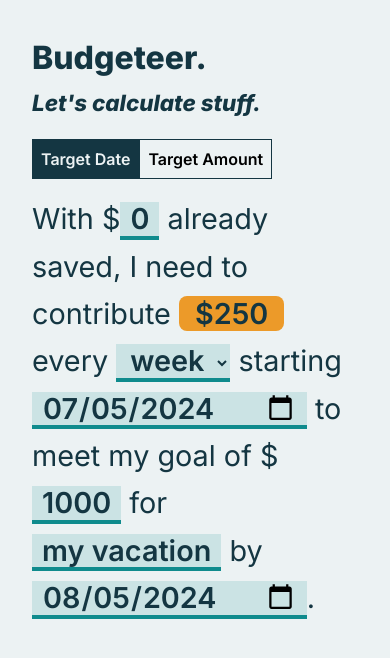
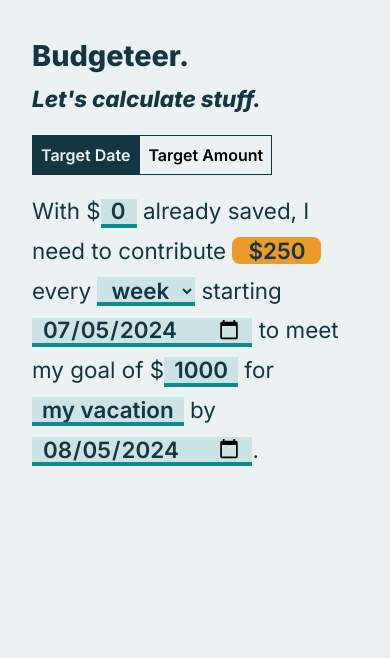
Before and after one commit to jessiejalca/budgeteer, a React (Vite) app: page / in a window 390 px wide. Shown: the top 658 px of the page. Built offline with nearby package versions, Linux system fonts and the light colour scheme.

Commit message:
style: Center content & make text smaller on small screens to fit

```diff
--- a/src/App.css
+++ b/src/App.css
@@ -7,16 +7,16 @@
   --text-color: #143642;
 
   padding: 2rem;
-  display: flex;
-  flex-direction: column;
-  align-items: center;
-  gap: 2rem;
   background-color: var(--primary-color);
   color: var(--text-color);
 }
 
 body {
   width: 100%;
+  display: flex;
+  flex-direction: column;
+  align-items: center;
+  gap: 2rem;
 }
 
 .subhead {
@@ -83,17 +83,21 @@ button[aria-selected="true"]:focus-visible {
   border-radius: 0.5rem;
 }
 
-@media screen and (max-width: 768px) {
+@media screen and (max-width: 780px) {
   div {
     max-width: 100%;
   }
   div > p {
-    font-size: 2em;
+    font-size: 1.8em;
   }
 }
 
 @media screen and (max-width: 480px) {
-  div > p {
+  h1 {
     font-size: 1.8em;
   }
+  div > p,
+  .subhead {
+    font-size: 1.4em;
+  }
 }
--- a/src/components/Header.tsx
+++ b/src/components/Header.tsx
@@ -5,6 +5,6 @@ const Header = () => {
       <p className="subhead">Let's calculate stuff.</p>
     </hgroup>
   );
-}
+};
 
 export default Header;
```
